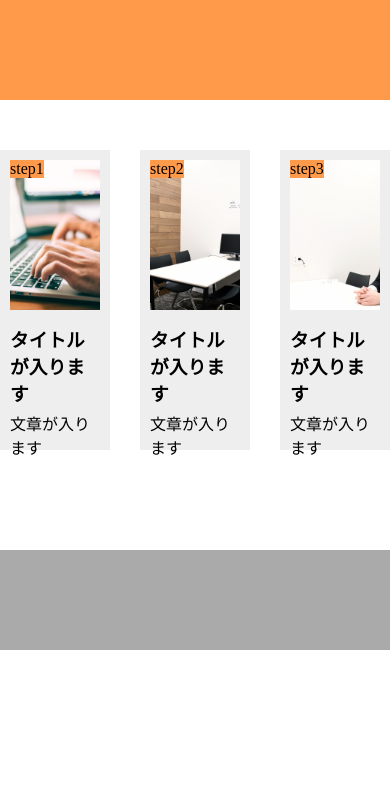
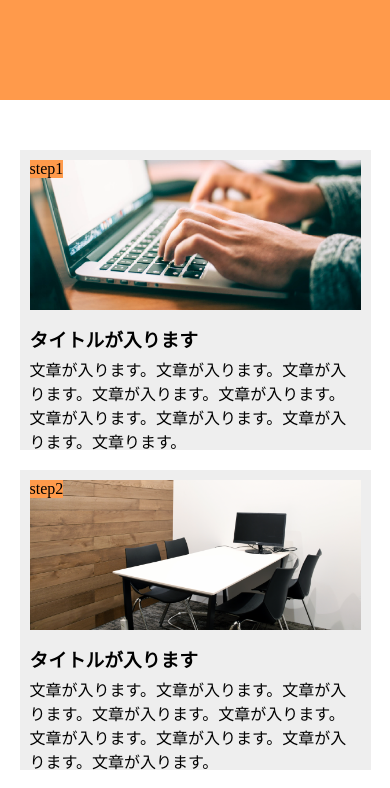
Before and after one commit to j-shigeoka/kadai1, a plain HTML site: page index.html in a window 390 px wide. Shown: the top 788 px of the page. Drawn offline with Linux system fonts and the light colour scheme.

Commit message:
[Finish]1-10

```diff
--- a/index.html
+++ b/index.html
@@ -15,14 +15,14 @@
     <header></header>
 
     <main>
-      <div class="blog-item">
+
         <div class="stepbox">
           <div class="step1">
             <div class="step">step1</div>
           </div>
           <div class="image1"></div>
           <h3>タイトルが入ります</h3>
-          <p>文章が入ります</p>
+          <p>文章が入ります。文章が入ります。文章が入ります。文章が入ります。文章が入ります。文章が入ります。文章が入ります。文章が入ります。文章ります。</p>
         </div>
 
         <div class="stepbox">
@@ -31,7 +31,7 @@
           </div>
           <div class="image2"></div>
           <h3>タイトルが入ります</h3>
-          <p>文章が入ります</p>
+          <p>文章が入ります。文章が入ります。文章が入ります。文章が入ります。文章が入ります。文章が入ります。文章が入ります。文章が入ります。文章が入ります。</p>
         </div>
 
          <div class="stepbox">
@@ -40,9 +40,9 @@
           </div>
           <div class="image3"></div>
           <h3>タイトルが入ります</h3>
-          <p>文章が入ります</p>
+          <p>文章が入ります。文章が入ります。文章が入ります。文章が入ります。文章が入ります。文章が入ります。文章が入ります。文章が入ります。文章が入ります。</p>
         </div>
-      </div>
+
     </main>
 
     <footer></footer>
--- a/style.css
+++ b/style.css
@@ -12,14 +12,9 @@ header {
 main {
   width: 100%;
   display: flex;
-  justify-content: center;
   margin: 0 auto;
   padding: 50px 0;
-}
-
-.blog-item {
-  width: 960px;
-  display: flex;
+  justify-content: center;
 }
 
 .stepbox {
@@ -60,7 +55,6 @@ main {
 }
 
 h3 {
-  background-color: ;
   padding-top: 15px;
   padding-bottom: 5px;
 }
@@ -79,14 +73,20 @@ footer {
 @media screen and (max-width: 768px) {
   main {
    width: 100%;
+   display: block;
   }
-}
 
   .stepbox {
     width: 90%;
     margin-bottom: 20px;
+    margin-left: auto;
+    margin-right: auto;
   }
 
   .stepbox:last-child {
     margin-bottom: 50px;
+    margin-left: auto;
+    margin-right: auto;
   }
+
+}
```
